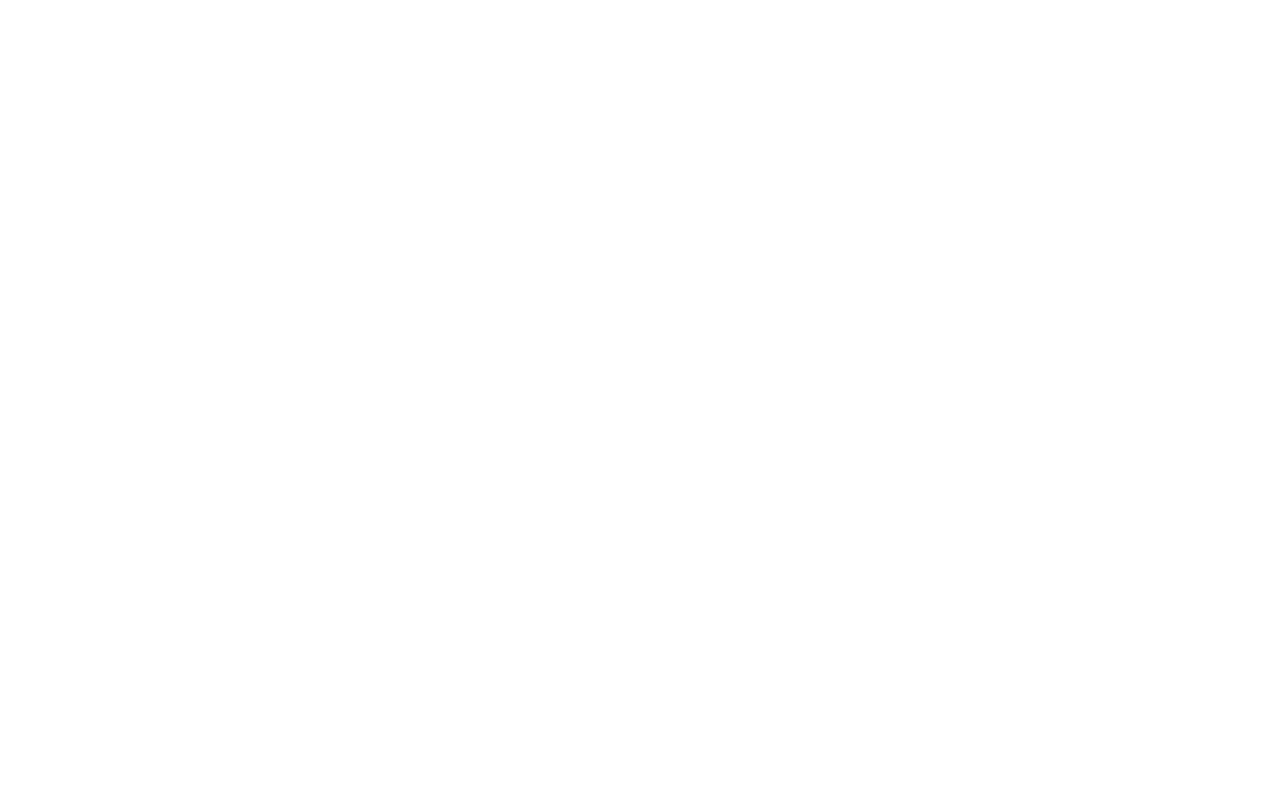
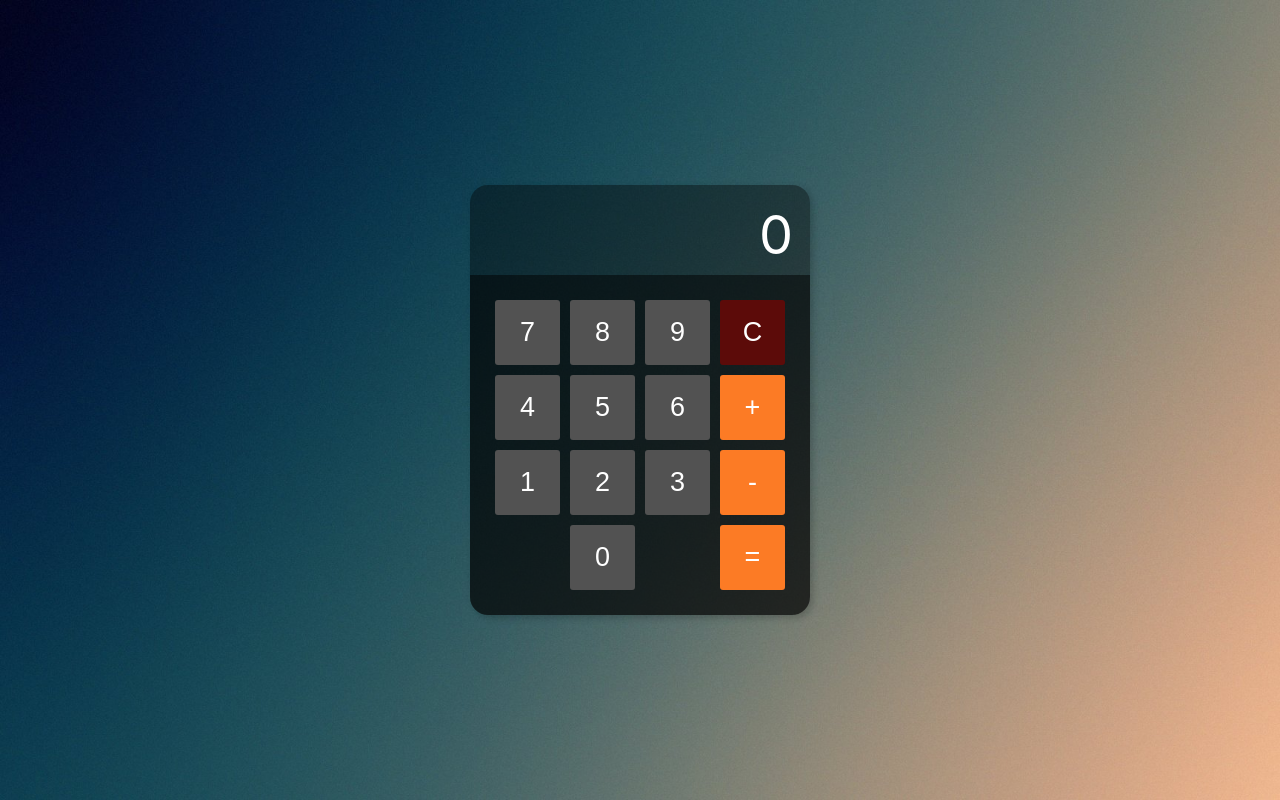
Before and after one commit to GETSHOU/REACT_App-education, a React (Create React App) app: page / in a window 1280 px wide. Built offline with nearby package versions, Linux system fonts and the light colour scheme.

Commit message:
added functionality and styles for the calculator

```diff
--- a/public/index.html
+++ b/public/index.html
@@ -24,7 +24,7 @@
       work correctly both with client-side routing and a non-root public URL.
       Learn how to configure a non-root public URL by running `npm run build`.
     -->
-    <title>React App</title>
+    <title>Calculator</title>
   </head>
   <body>
     <noscript>You need to enable JavaScript to run this app.</noscript>
--- a/src/App.css
+++ b/src/App.css
@@ -1,3 +1,52 @@
+* {
+	margin: 0;
+	padding: 0;
+	box-sizing: border-box;
+}
+
+img {
+	width: 100%;
+	height: auto;
+	vertical-align: middle;
+}
+
+ul,
+ol {
+	margin: 0;
+	padding: 0;
+	list-style: none;
+}
+
+a {
+	text-decoration: none;
+	color: inherit;
+}
+
+button {
+	border: none;
+	background: none;
+	cursor: pointer;
+}
+
+input {
+	border: none;
+	outline: none;
+	background: transparent;
+}
+
+html {
+	font-size: 18px;
+}
+
+body {
+	background: url('../public/main-bg.jpg');
+	background-repeat: no-repeat;
+	background-size: cover;
+}
+
 .App {
-	text-align: center;
+	display: flex;
+	align-items: center;
+	justify-content: center;
+	height: 100vh;
 }
--- a/src/App.js
+++ b/src/App.js
@@ -1,5 +1,136 @@
 import './App.css';
+import calculatorStyles from './Calculator.module.css';
+import { useState } from 'react';
 
 export const App = () => {
-	return <div className="App"></div>;
+	const defaultButtonStyle = calculatorStyles.workspaceButton;
+	const operatorButtonStyle = calculatorStyles.operator;
+	const clearButtonDefaultStyle = calculatorStyles.clearDefault;
+	const clearButtonActiveStyle = calculatorStyles.clearActive;
+	const screenDefaultStyle = calculatorStyles.screen;
+	const screenActiveStyle = calculatorStyles.screenActive;
+
+	const btnValues = [7, 8, 9, 'c', 4, 5, 6, '+', 1, 2, 3, '-', 0, '='];
+
+	const defaultDigit = 0;
+
+	const [fieldValue, setFieldValue] = useState(defaultDigit);
+	const [operation, setOperation] = useState('');
+	const [operationState, setOperationState] = useState(true);
+
+	const getStyleScreen = () => {
+		if (operationState) {
+			return `${screenDefaultStyle}`;
+		}
+		return `${screenDefaultStyle} ${screenActiveStyle}`;
+	};
+
+	const getStyleButtons = (value) => {
+		const operatorButtons = ['+', '-', '='];
+		const clearButton = 'c';
+
+		if (operatorButtons.includes(value) && value !== clearButton) {
+			return `${defaultButtonStyle} ${operatorButtonStyle}`;
+		} else if (value === clearButton) {
+			if (operationState) {
+				return `${defaultButtonStyle} ${clearButtonDefaultStyle}`;
+			} else {
+				return `${defaultButtonStyle} ${clearButtonActiveStyle}`;
+			}
+		} else {
+			return defaultButtonStyle;
+		}
+	};
+
+	const isNumber = (value) => typeof value === 'number' && !isNaN(value);
+
+	const clearButton = () => {
+		setFieldValue(defaultDigit);
+		setOperation('');
+	};
+
+	const getResultOperation = (str) => {
+		if (str) {
+			console.log('operation:', str);
+			console.log(operationState);
+			if (str.includes('+')) {
+				const [op1, op2] = str.split('+');
+				setFieldValue(Number(op1) + Number(op2));
+			} else if (str.includes('-')) {
+				const [op1, op2] = str.split('-');
+				setFieldValue(Number(op1) - Number(op2));
+			}
+		} else {
+			console.log('getResultOperation INNER FALSE');
+			return;
+		}
+	};
+
+	const handleButtonClick = (value) => {
+		setOperation((prevValue) => {
+			if (value !== '=' && value !== 'c') {
+				return prevValue + value;
+			}
+		});
+		if (Number.isInteger(value) || isNumber(value)) {
+			value = value.toString();
+
+			setFieldValue((prevValue) => {
+				if (fieldValue === '+' || fieldValue === '-') {
+					return value;
+				}
+
+				return prevValue + value;
+			});
+
+			if (fieldValue === defaultDigit) {
+				setFieldValue(value);
+			}
+		} else if (value === 'c') {
+			if (!operationState) {
+				setOperationState(true);
+			}
+			clearButton();
+		} else if (value === '+') {
+			setFieldValue(value);
+		} else if (value === '-') {
+			setFieldValue(value);
+		} else if (value === '=') {
+			if (operationState) {
+				getResultOperation(operation);
+				setOperationState(false);
+			} else {
+				console.log(operationState);
+				console.log('getResultOperation FALSE');
+				return;
+			}
+		} else {
+			console.log('ЧТО-ТО ПОШЛО НЕ ТАК!');
+		}
+	};
+
+	return (
+		<div className="App">
+			<div className={calculatorStyles.calculator}>
+				<div className={calculatorStyles.innerWrapper}>
+					<div className={getStyleScreen()}>
+						<div className={calculatorStyles.fieldValue}>{fieldValue}</div>
+					</div>
+					<div className={calculatorStyles.workspace}>
+						{btnValues.map((value, i) => {
+							return (
+								<button
+									key={i}
+									onClick={() => handleButtonClick(value)}
+									className={`${getStyleButtons(value)}`}
+								>
+									{value}
+								</button>
+							);
+						})}
+					</div>
+				</div>
+			</div>
+		</div>
+	);
 };
--- /dev/null
+++ b/src/Calculator.module.css
@@ -0,0 +1,169 @@
+.calculator {
+	display: flex;
+	flex-direction: column;
+	width: 340px;
+	border-radius: 1rem;
+	box-shadow: 3px 3px 7px rgba(0, 0, 0, 0.2);
+}
+
+.innerWrapper {
+	display: flex;
+	flex-direction: column;
+}
+
+.screen {
+	display: flex;
+	flex-direction: column;
+	align-items: center;
+	padding-top: 1rem;
+	padding-bottom: 0.5rem;
+	border-radius: 1rem 1rem 0 0;
+	background: rgba(0, 0, 0, 0.4);
+	transition: all, 0.3s ease;
+}
+
+.screenActive {
+	background: rgba(0, 0, 0, 0.7);
+	transition: all, 0.3s ease;
+}
+
+.fieldValue {
+	display: flex;
+	align-items: center;
+	justify-content: flex-end;
+	height: 3.5rem;
+	width: 90%;
+	font-size: 3rem;
+	color: #ffffff;
+	user-select: none;
+	overflow: hidden;
+}
+
+/* .fieldValueCalc {
+	display: flex;
+	align-items: center;
+	justify-content: flex-end;
+	height: 2rem;
+	padding: 3px 10px;
+	font-size: 1.2rem;
+	color: #a8a8a8;
+	user-select: none;
+} */
+
+.workspace {
+	display: grid;
+	grid-template-columns: repeat(4, 1fr);
+	grid-template-areas:
+		'button_1 button_2 button_3 button_4'
+		'button_5 button_6 button_7 button_8'
+		'button_9 button_10 button_11 button_12'
+		'. button_13 . button_14';
+	gap: 10px;
+	padding: 25px;
+	border-radius: 0 0 1rem 1rem;
+	background: rgba(0, 0, 0, 0.7);
+}
+
+.workspaceButton {
+	display: flex;
+	justify-content: center;
+	align-items: center;
+	justify-self: center;
+	align-self: center;
+	height: 65px;
+	width: 65px;
+	padding: 10px;
+	background: #525252;
+	border-radius: 3px;
+	transition: all 0.3s ease;
+	font-size: 1.5rem;
+	user-select: none;
+	color: #ffffff;
+}
+
+.workspaceButton:nth-child(1) {
+	grid-area: button_1;
+}
+.workspaceButton:nth-child(2) {
+	grid-area: button_2;
+}
+.workspaceButton:nth-child(3) {
+	grid-area: button_3;
+}
+.workspaceButton:nth-child(4) {
+	grid-area: button_4;
+}
+.workspaceButton:nth-child(5) {
+	grid-area: button_5;
+}
+.workspaceButton:nth-child(6) {
+	grid-area: button_6;
+}
+.workspaceButton:nth-child(7) {
+	grid-area: button_7;
+}
+.workspaceButton:nth-child(8) {
+	grid-area: button_8;
+}
+.workspaceButton:nth-child(9) {
+	grid-area: button_9;
+}
+.workspaceButton:nth-child(10) {
+	grid-area: button_10;
+}
+.workspaceButton:nth-child(11) {
+	grid-area: button_11;
+}
+.workspaceButton:nth-child(12) {
+	grid-area: button_12;
+}
+.workspaceButton:nth-child(13) {
+	grid-area: button_13;
+}
+.workspaceButton:nth-child(14) {
+	grid-area: button_14;
+}
+
+.workspaceButton:hover {
+	background: #7a7a7a;
+	filter: brightness(100%);
+}
+
+.operator {
+	background: #fc7b25;
+}
+
+.operator:hover {
+	background: #fc7b25;
+	filter: brightness(120%);
+}
+
+.clearDefault {
+	text-transform: uppercase;
+	background: #5c0b09;
+}
+
+.clearDefault:hover {
+	background: #ce1913;
+}
+
+.clearActive {
+	text-transform: uppercase;
+	background: #5c0b09;
+	animation: glowing 1500ms infinite;
+}
+
+@keyframes glowing {
+	0% {
+		background: #5c0b09;
+		box-shadow: 0 0 5px #5c0b09;
+	}
+	50% {
+		background: #ce1913;
+		box-shadow: 0 0 20px #ce1913;
+	}
+	100% {
+		background: #5c0b09;
+		box-shadow: 0 0 5px #5c0b09;
+	}
+}
```
Also changed, not shown: public/main-bg.jpg (added), public/manifest.json.
